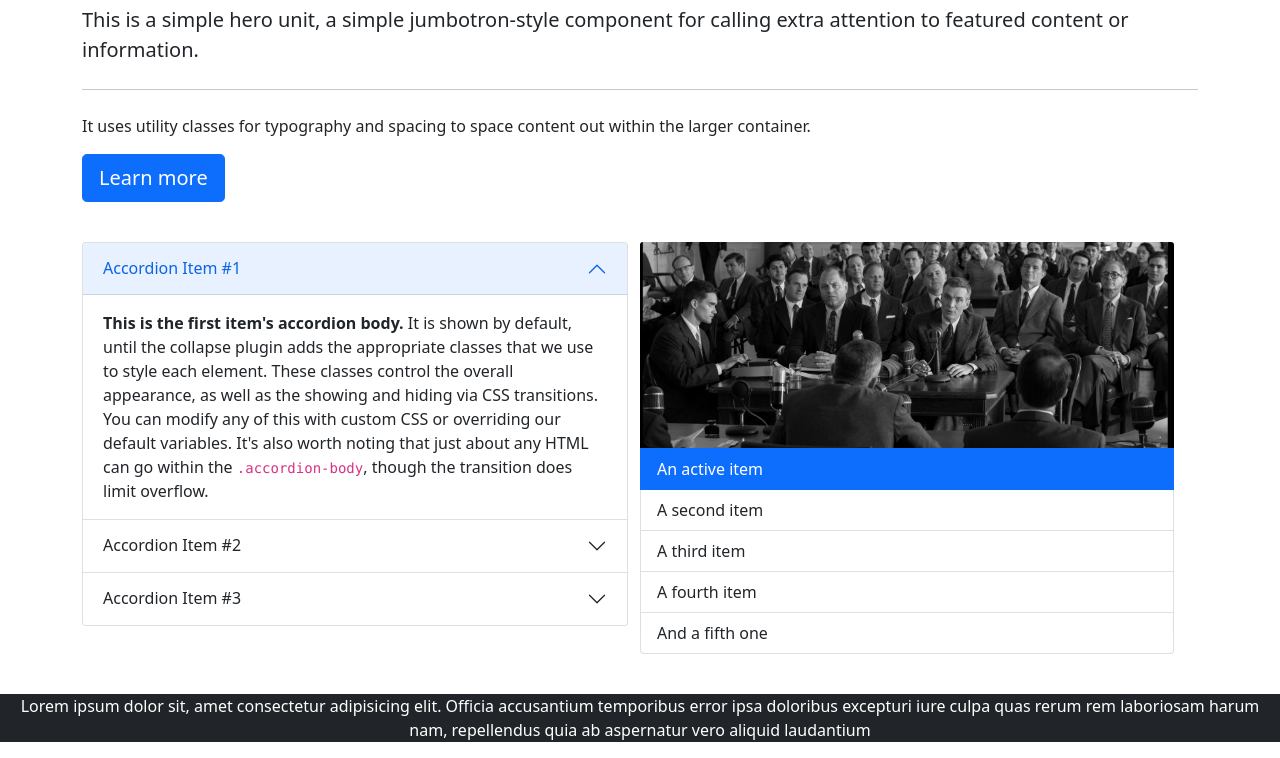
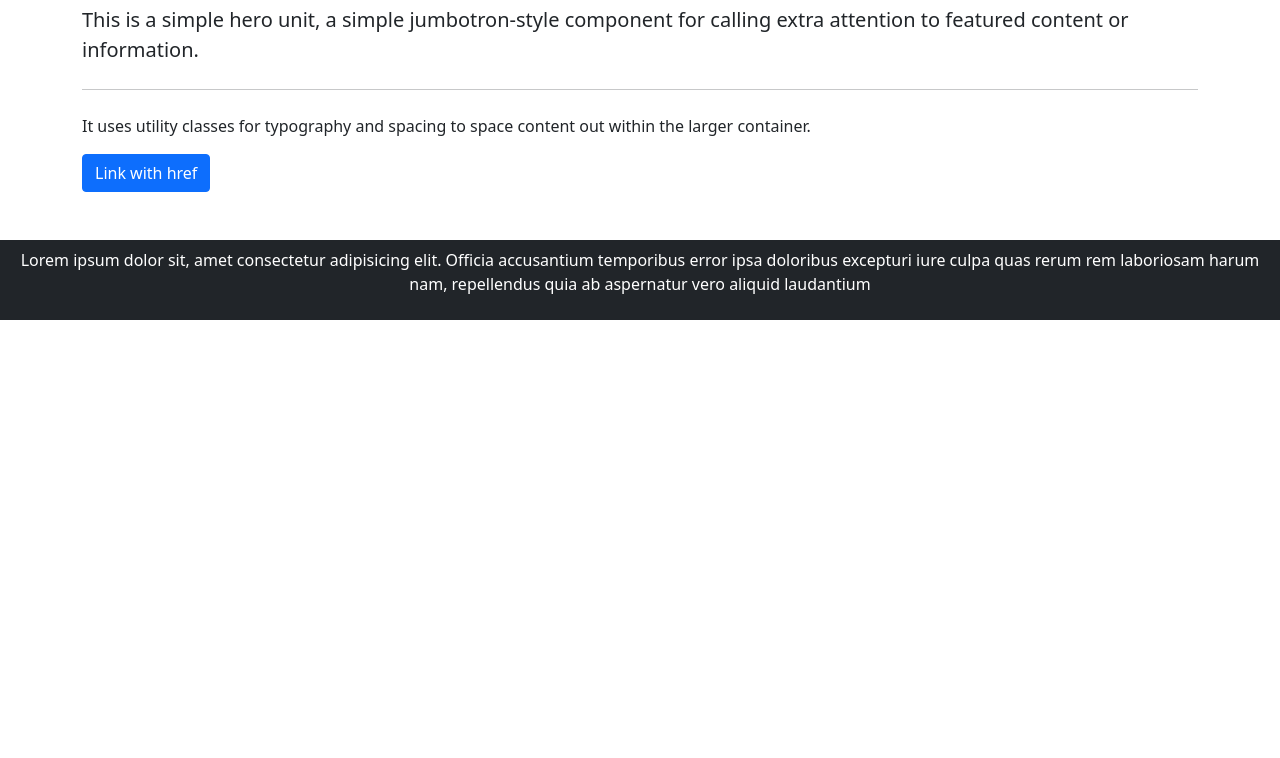
Before and after one commit to eljorgecruz/PWebApp, a plain HTML site: page practicaB3/index.html in a window 1280 px wide. Shown: the part 1653-2411 px from the top of the page. After the commit the page ends 1973 px from the top, so only its background shows below. Drawn offline with nearby package versions, Linux system fonts and the light colour scheme.

Commit message:
Terminado

```diff
--- a/practicaB3/index.html
+++ b/practicaB3/index.html
@@ -11,7 +11,7 @@
     <title>Practica B3</title>
   </head>
   <body>
-    <nav class="navbar navbar-expand-lg navbar-light bg-primary">
+    <nav class="navbar navbar-expand-lg navbar-dark bg-primary">
       <div class="container">
         <a class="navbar-brand" href="#">Navbar</a>
         <button class="navbar-toggler" type="button" data-bs-toggle="collapse" data-bs-target="#navbarSupportedContent" aria-controls="navbarSupportedContent" aria-expanded="false" aria-label="Toggle navigation">
@@ -47,7 +47,7 @@
       </div>
     </nav>
 
-
+    <!-- carrousel -->
     <div id="carouselExampleCaptions" class="carousel slide" data-bs-ride="carousel">
       <div class="carousel-indicators">
         <button type="button" data-bs-target="#carouselExampleCaptions" data-bs-slide-to="0" class="active" aria-current="true" aria-label="Slide 1"></button>
@@ -133,20 +133,19 @@
         <p class="lead">This is a simple hero unit, a simple jumbotron-style component for calling extra attention to featured content or information.</p>
         <hr class="my-4">
         <p>It uses utility classes for typography and spacing to space content out within the larger container.</p>
-        <a class="btn btn-primary btn-lg" href="#" role="button">Learn more</a>
+        <a class="btn btn-primary mb-5" data-bs-toggle="collapse" href="#collapseExample" role="button" aria-expanded="false" aria-controls="collapseExample">
+          Link with href
+        </a>
       </div>
 
-
-
-      <div class="row">
-        <p style="color:white;">Esto es un espacio</p>
-      </div>
-
-
-
-      <div class="row">
+      <!-- División de la sección en 2 columnas -->
+      <div  class="collapse" id="collapseExample">
+        <div class="container px-4">
+          <div class="row gx-5">
+            <div class="col">
+             <div class="p-3">
               <!-- acordeon -->
-      <div class="accordion col-12 col-md-6 col-sm-6" id="accordionPanelsStayOpenExample">
+              <div class="accordion" id="accordionPanelsStayOpenExample">
                 <div class="accordion-item">
                   <h2 class="accordion-header" id="panelsStayOpen-headingOne">
                     <button class="accordion-button" type="button" data-bs-toggle="collapse" data-bs-target="#panelsStayOpen-collapseOne" aria-expanded="true" aria-controls="panelsStayOpen-collapseOne">
@@ -184,10 +183,11 @@
                   </div>
                 </div>
               </div>
-
+             </div>
+            </div>
+            <div class="col">
+              <div class="p-3">
                 <!-- list group -->
-
-      <div class="row col-12 col-md-6 col-sm-6">
                   <ul class="list-group">
                     <img src="images/img7.png" class="card-img-top" alt="...">
                     <li class="list-group-item active" aria-current="true">An active item</li>
@@ -196,16 +196,18 @@
                     <li class="list-group-item">A fourth item</li>
                     <li class="list-group-item">And a fifth one</li>
                   </ul>
+
+              </div>
+            </div>
+          </div>
+        </div>
       </div>
 
 
-      <div class="row">
-        <p style="color:white;">Esto es un espacio</p>
-      </div>
+
 
     </div>
-    </div>
-    <footer class="bg-dark text-white">
+    <footer class="bg-dark text-white py-2">
       <p class="text-center">Lorem ipsum dolor sit, amet consectetur adipisicing elit. Officia accusantium temporibus error ipsa doloribus excepturi iure culpa quas rerum rem laboriosam harum nam, repellendus quia ab aspernatur vero aliquid laudantium</p>
     </footer>
 
```
Lines whose indentation alone changed are shown as unchanged.
